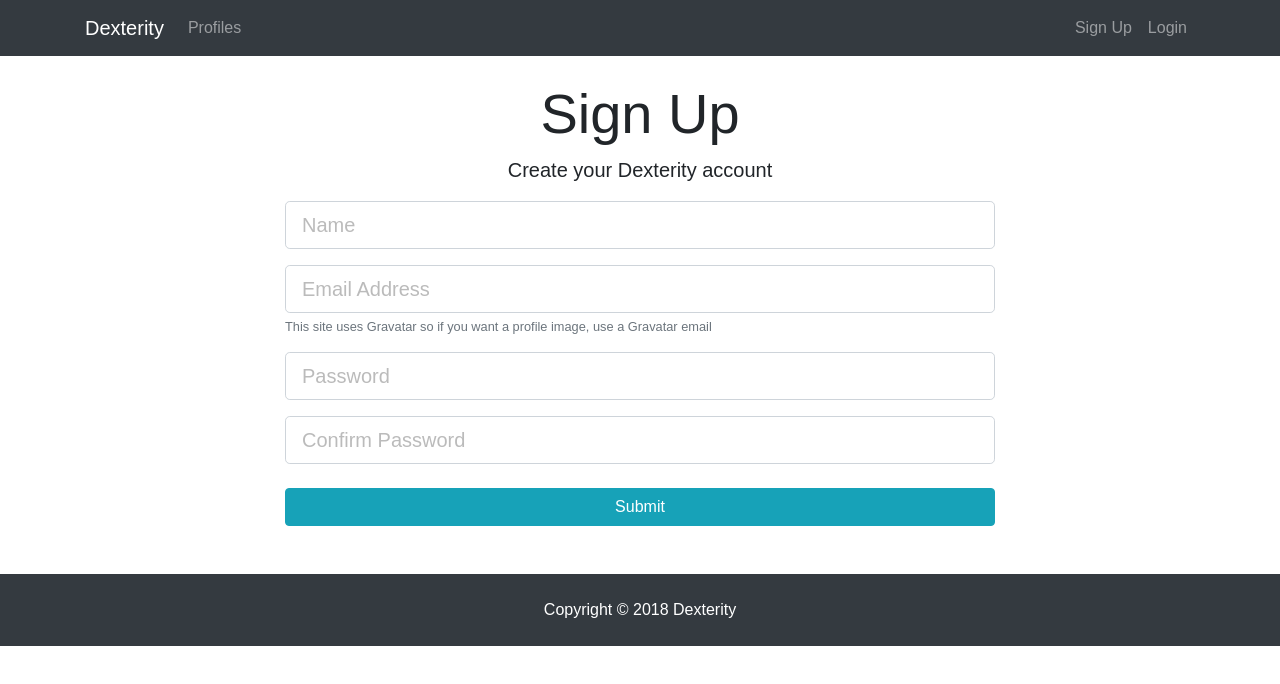
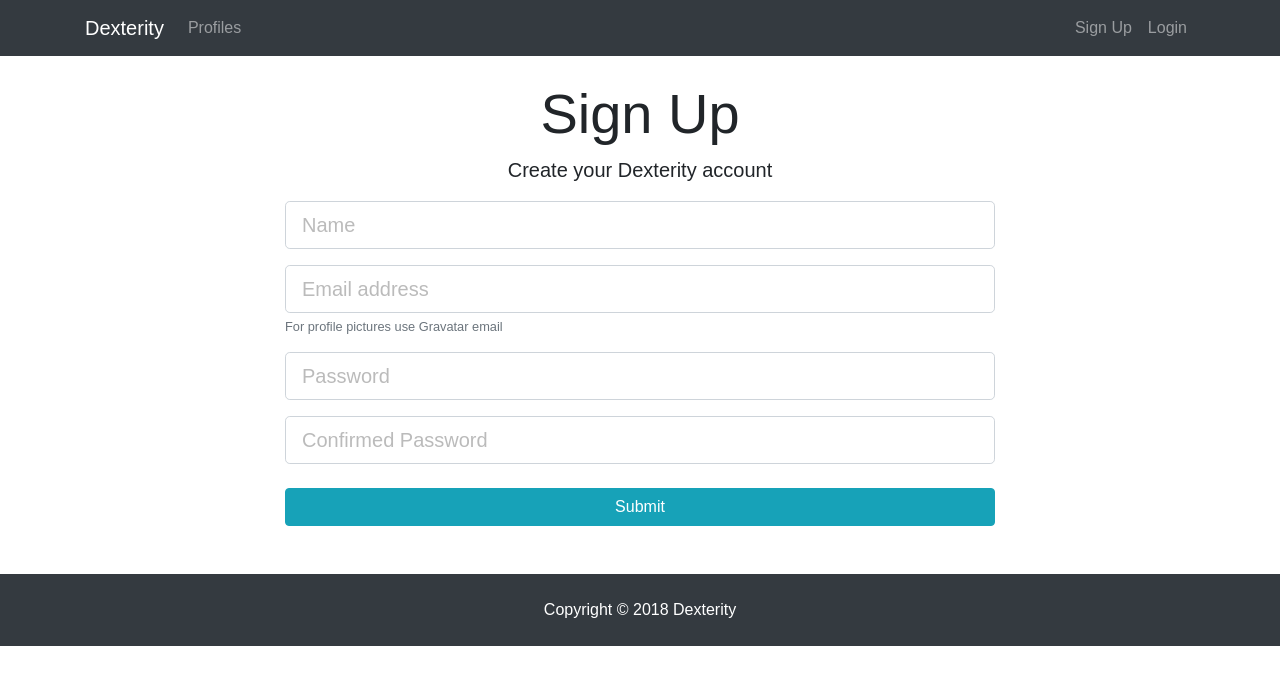
Before and after one commit to ApexAdam/dexterity, a React (Create React App) app in the folder client/: page /register in a window 1280 px wide. Shown: the top 684 px of the page. Built offline with nearby package versions, Linux system fonts and the light colour scheme.

Commit message:
Add TexFieldGroup component and refactor code

```diff
--- a/client/src/components/auth/Login.js
+++ b/client/src/components/auth/Login.js
@@ -1,9 +1,9 @@
 import React, {Component} from 'react';
 import PropTypes from 'prop-types'
 import {connect} from 'react-redux'
-import classnames from 'classnames'
 
 import {loginUser} from '../../actions/authAction'
+import TextFieldGroup from '../common/TextFieldGroup'
 
 
 class Login extends Component {
@@ -58,22 +58,20 @@
                             <h1 className="display-4 text-center">Log In</h1>
                             <p className="lead text-center">Sign in to your Dexterity account</p>
                             <form onSubmit={this.onSubmit}>
-                                <div className="form-group">
-                                    <input type="email" className={classnames("form-control form-control-lg", {
-                                        'is-invalid': errors.email
-                                    })}
-                                           placeholder="Email Address" name="email" value={this.state.email}
-                                           onChange={this.onChange}/>
-                                    {errors.email && (<div className="invalid-feedback">{errors.email}</div>)}
-                                </div>
-                                <div className="form-group">
-                                    <input type="password" className={classnames("form-control form-control-lg", {
-                                        'is-invalid': errors.password
-                                    })}
-                                           placeholder="Password" name="password" value={this.state.password}
-                                           onChange={this.onChange}/>
-                                    {errors.password && (<div className="invalid-feedback">{errors.password}</div>)}
-                                </div>
+                                <TextFieldGroup
+                                    type="email"
+                                    value={this.state.email}
+                                    name="email"
+                                    onChange={this.onChange}
+                                    error={errors.email}
+                                    placeholder="Email address"/>
+                                <TextFieldGroup
+                                    type="password"
+                                    value={this.state.password}
+                                    name="password"
+                                    onChange={this.onChange}
+                                    error={errors.password}
+                                    placeholder="Password"/>
                                 <input type="submit" className="btn btn-info btn-block mt-4"/>
                             </form>
                         </div>
--- a/client/src/components/auth/Register.js
+++ b/client/src/components/auth/Register.js
@@ -1,8 +1,8 @@
 import React, {Component} from 'react';
 import {withRouter} from 'react-router-dom'
-import classnames from 'classnames'
 import PropTypes from 'prop-types';
 import {connect} from 'react-redux';
+import TextFieldGroup from '../common/TextFieldGroup'
 
 import {registerUser} from "../../actions/authAction";
 
@@ -62,43 +62,35 @@
                                 <h1 className="display-4 text-center">Sign Up</h1>
                                 <p className="lead text-center">Create your Dexterity account</p>
                                 <form onSubmit={this.onSubmit}>
-                                    <div className="form-group">
-                                        <input type="text" className={classnames("form-control form-control-lg", {
-                                            'is-invalid': errors.name
-                                        })} placeholder="Name"
-                                               name="name" value={this.state.name} onChange={this.onChange}/>
-                                        {errors.name && (<div className="invalid-feedback">{errors.name}</div>)}
-                                    </div>
-                                    <div className="form-group">
-                                        <input type="email" className={classnames("form-control form-control-lg", {
-                                            'is-invalid': errors.email
-                                        })}
-                                               placeholder="Email Address" name="email" value={this.state.email}
-                                               onChange={this.onChange}/>
-                                        {errors.email && (<div className="invalid-feedback">{errors.email}</div>)}
-                                        <small className="form-text text-muted">This site uses Gravatar so if you want a
-                                            profile image, use a Gravatar email
-                                        </small>
-                                    </div>
-                                    <div className="form-group">
-                                        <input type="password" className={classnames("form-control form-control-lg", {
-                                            'is-invalid': errors.password
-                                        })}
-                                               placeholder="Password" name="password" value={this.state.password}
-                                               onChange={this.onChange}/>
-                                        {errors.password && (<div className="invalid-feedback">{errors.password}</div>)}
-                                    </div>
+                                    <TextFieldGroup
+                                        value={this.state.name}
+                                        name="name"
+                                        onChange={this.onChange}
+                                        error={errors.name}
+                                        placeholder="Name"/>
+                                    <TextFieldGroup
+                                        type="email"
+                                        value={this.state.email}
+                                        name="email"
+                                        onChange={this.onChange}
+                                        error={errors.email}
+                                        placeholder="Email address"
+                                        info="For profile pictures use Gravatar email"/>
+                                    <TextFieldGroup
+                                        type="password"
+                                        value={this.state.password}
+                                        name="password"
+                                        onChange={this.onChange}
+                                        error={errors.password}
+                                        placeholder="Password"/>
 
-                                    <div className="form-group">
-                                        <input type="password" className={classnames("form-control form-control-lg", {
-                                            'is-invalid': errors.password2
-                                        })}
-                                               placeholder="Confirm Password" name="password2"
-                                               value={this.state.password2} onChange={this.onChange}/>
-                                        {errors.password2 && (
-                                            <div className="invalid-feedback">{errors.password2}</div>)}
-                                    </div>
-
+                                    <TextFieldGroup
+                                        type="password"
+                                        value={this.state.password2}
+                                        name="password2"
+                                        onChange={this.onChange}
+                                        error={errors.password2}
+                                        placeholder="Confirmed Password"/>
                                     <input type="submit" className="btn btn-info btn-block mt-4"/>
                                 </form>
                             </div>
--- /dev/null
+++ b/client/src/components/common/TextFieldGroup.js
@@ -0,0 +1,45 @@
+import React from 'react'
+import classnames from 'classnames'
+import PropTypes from 'prop-types'
+
+const TextFieldGroup = ({
+                            name,
+                            placeholder,
+                            value,
+                            label,
+                            error,
+                            info,
+                            type,
+                            onChange,
+                            disabled
+
+                        }) => {
+    return (
+        <div className="form-group">
+            <input type={type} className={classnames("form-control form-control-lg", {
+                'is-invalid': error
+            })}
+                   placeholder={placeholder} name={name} value={value}
+                   onChange={onChange} disabled={disabled}/>
+            {info && <small className="form-text text-muted">{info}</small>}
+            {error && (<div className="invalid-feedback">{error}</div>)}
+        </div>
+    )
+};
+
+TextFieldGroup.propTypes = {
+    name: PropTypes.string.isRequired,
+    placeholder: PropTypes.string,
+    value: PropTypes.string.isRequired,
+    info: PropTypes.string,
+    error: PropTypes.string,
+    type: PropTypes.string.isRequired,
+    onChange: PropTypes.func.isRequired,
+    disabled: PropTypes.string
+};
+
+TextFieldGroup.defaultProps = {
+    type: 'text'
+};
+
+export default TextFieldGroup
--- a/client/src/components/layout/Landing.js
+++ b/client/src/components/layout/Landing.js
@@ -8,7 +8,7 @@
 
     componentDidMount() {
         if (this.props.auth.isAuthenticated) {
-            this.props.history.push('/');
+            this.props.history.push('/dashboard');
         }
     }
 
```
